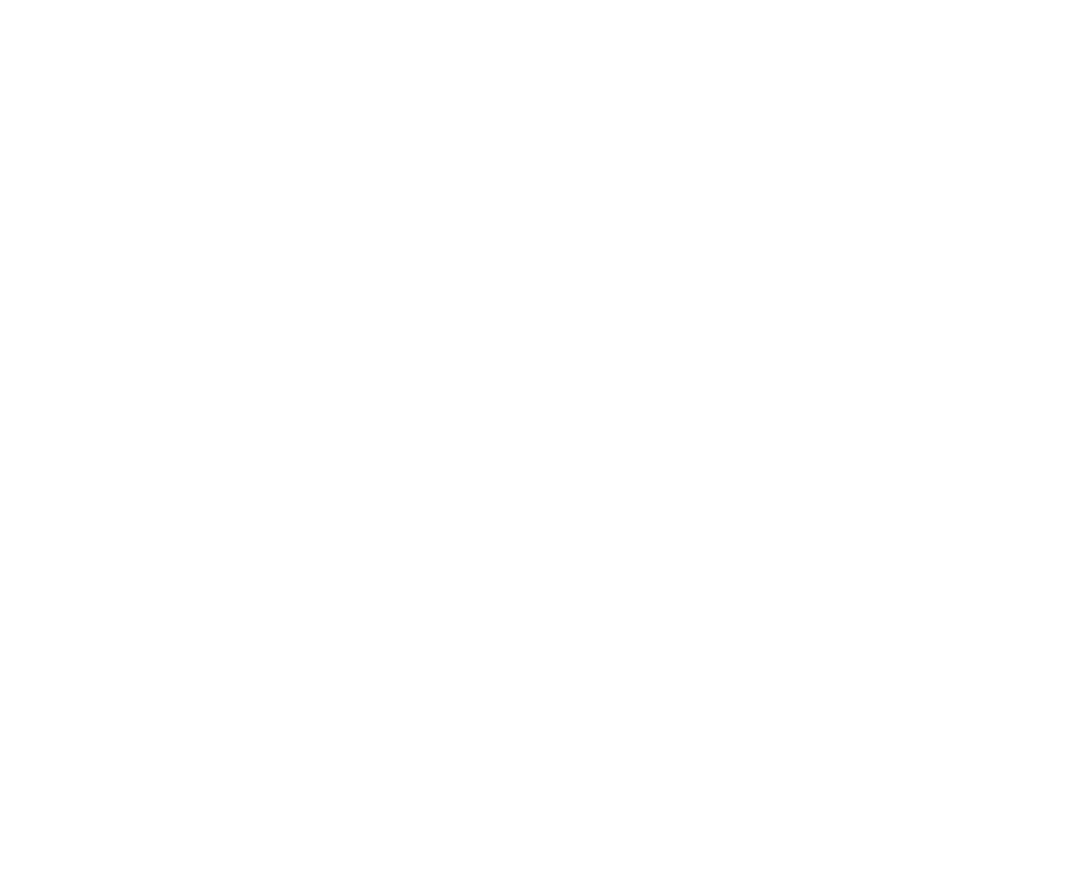
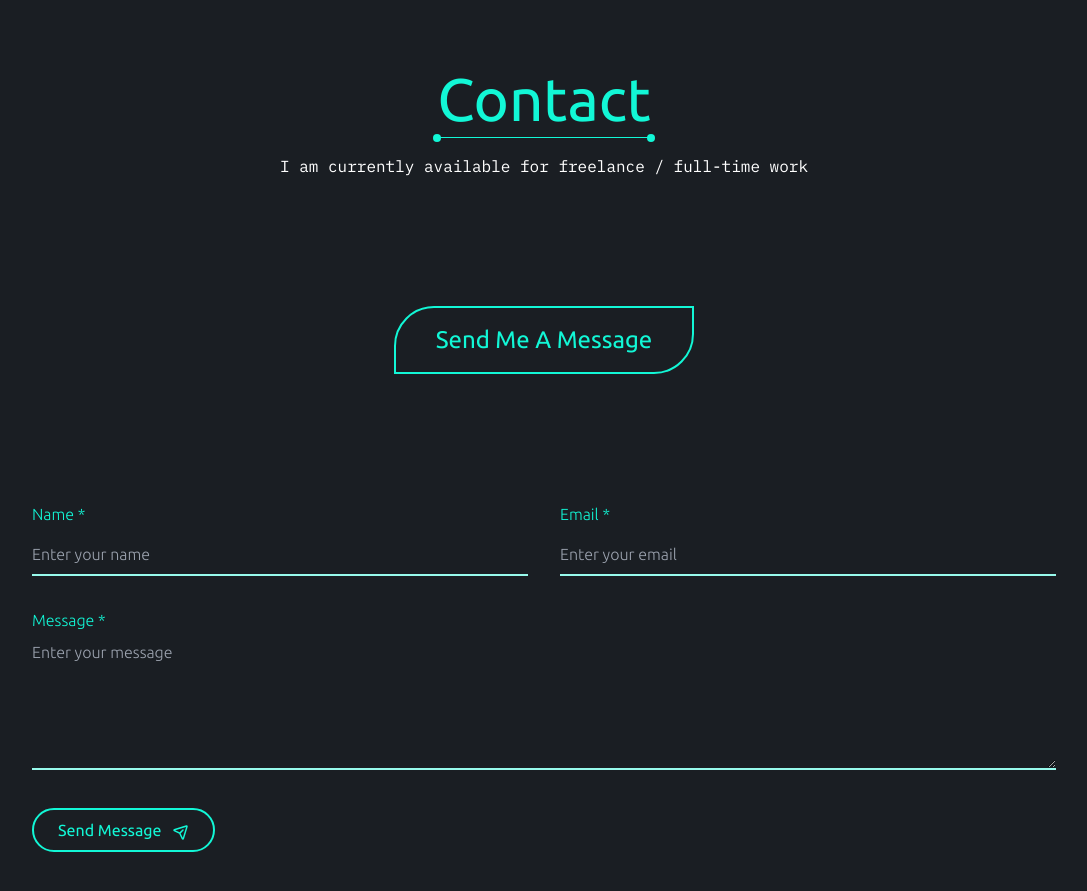
Before and after one commit to minhazurrony/portfolio, a Next.js app: page / in a window 1280 px wide. Shown: the part 7080-7971 px from the top of the page, without its empty margins (96-1183 px from the left). Before the commit the page ends 6733 px from the top, so only its background shows below. Built offline with nearby package versions, Linux system fonts and the light colour scheme.

Commit message:
feat: add contact section

```diff
--- /dev/null
+++ b/app/components/Contact.tsx
@@ -0,0 +1,91 @@
+"use client";
+import React from "react";
+import { ContainerWrapper, ScrollBottom, Title } from "@/components";
+import { Input, Textarea } from "@/components/form";
+import { SubmitHandler, useForm } from "react-hook-form";
+import { PiPaperPlaneTiltBold } from "react-icons/pi";
+import { zodResolver } from "@hookform/resolvers/zod";
+import * as z from "zod";
+
+const schema = z.object({
+  name: z
+    .string({ message: "Name is required." })
+    .min(1, { message: "Name is required." }),
+  email: z
+    .string({ message: "Email is required." })
+    .email({ message: "Please enter valid email." }),
+  message: z
+    .string({ message: "Message is required." })
+    .min(1, { message: "Message is required." }),
+});
+
+type FormData = z.infer<typeof schema>;
+
+function Contact() {
+  const {
+    handleSubmit,
+    formState: { errors },
+    control,
+  } = useForm<FormData>({
+    resolver: zodResolver(schema),
+  });
+
+  const onSubmit: SubmitHandler<FormData> = (data) => {
+    console.log("======> form data", data);
+  };
+
+  return (
+    <ContainerWrapper className="bg-bg-two p-[128px]">
+      <div className="mb-[128px] hidden lg:block">
+        <ScrollBottom />
+      </div>
+      <div className="mb-32">
+        <Title
+          title="Contact"
+          subtitle="I am currently available for freelance / full-time work"
+        />
+      </div>
+
+      <div className="flex flex-col items-center justify-center gap-32">
+        <h2 className="inline-block rounded-br-[40px] rounded-tl-[40px] border-2 border-brand-one px-10 py-4 font-ubuntu text-2xl capitalize text-brand-one">
+          send me a message
+        </h2>
+        <form onSubmit={handleSubmit(onSubmit)} className="w-full space-y-8">
+          <div className="flex flex-col gap-8 md:flex-row">
+            <Input
+              name="name"
+              label="Name"
+              placeholder="Enter your name"
+              control={control}
+              error={errors.name}
+            />
+            <Input
+              name="email"
+              label="Email"
+              placeholder="Enter your email"
+              control={control}
+              error={errors.email}
+            />
+          </div>
+          <div className="w-full">
+            <Textarea
+              name="message"
+              label="Message"
+              placeholder="Enter your message"
+              control={control}
+              error={errors.message}
+            />
+          </div>
+          <button
+            type="submit"
+            className="rounded-full border-2 border-brand-one bg-bg-two px-6 py-2 font-ubuntu capitalize text-brand-one transition-all duration-300 ease-in hover:bg-brand-one hover:text-grey"
+          >
+            send message <PiPaperPlaneTiltBold className="ml-2 inline" />
+          </button>
+        </form>
+      </div>
+    </ContainerWrapper>
+  );
+}
+
+export default Contact;
--- a/app/components/index.ts
+++ b/app/components/index.ts
@@ -10,3 +10,4 @@
 export { default as Timeline } from "./Timeline";
 export { default as Projects } from "./Projects";
 export { default as ProjectCard } from "./ProjectCard";
+export { default as Contact } from "./Contact";
--- a/app/page.tsx
+++ b/app/page.tsx
@@ -1,4 +1,11 @@
-import { Hero, About, Skills, Experiences, Projects } from "@/components";
+import {
+  Hero,
+  About,
+  Skills,
+  Experiences,
+  Projects,
+  Contact,
+} from "@/components";
 
 export default function Home() {
   return (
@@ -8,6 +15,7 @@
       <Skills />
       <Experiences />
       <Projects />
+      <Contact />
     </main>
   );
 }
```
